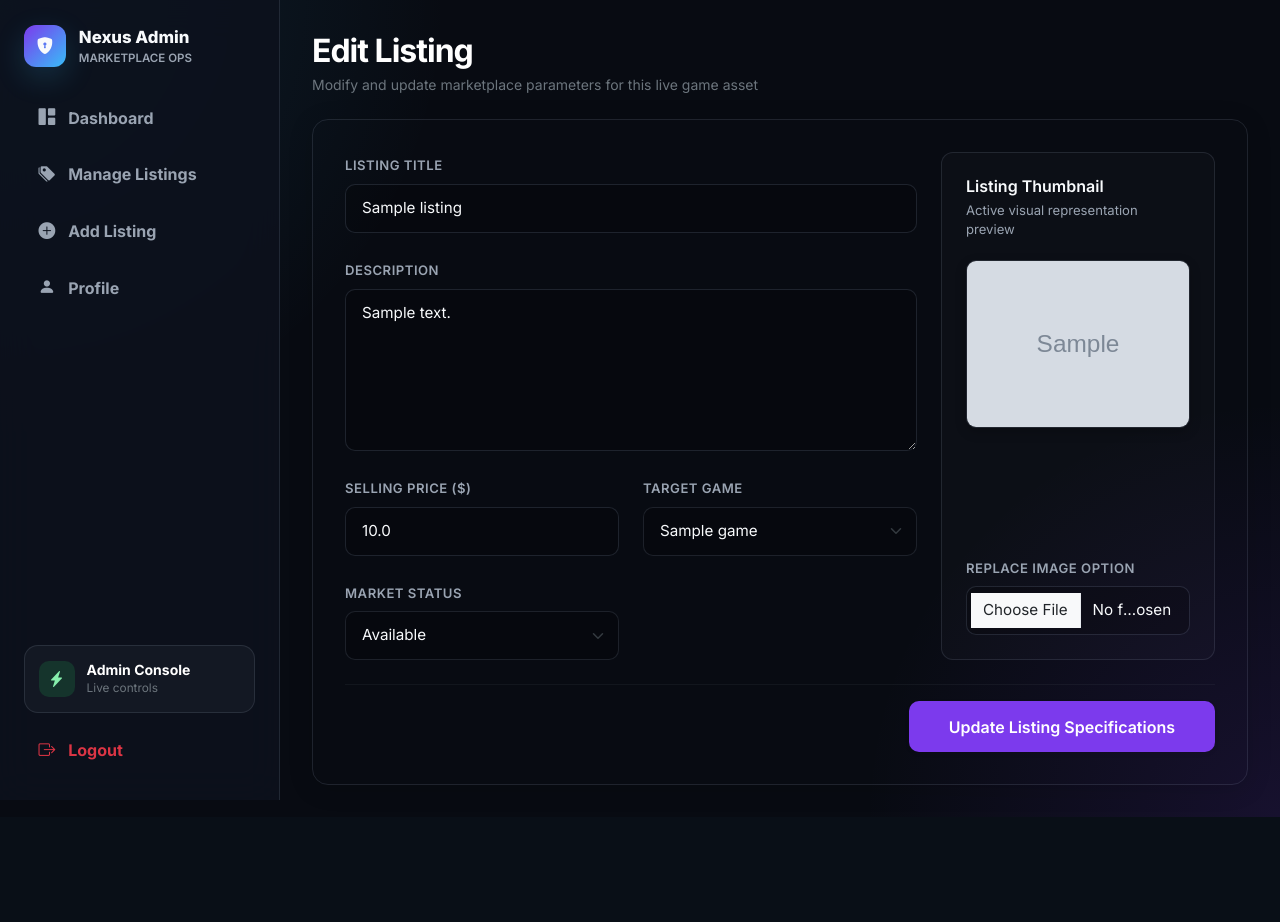
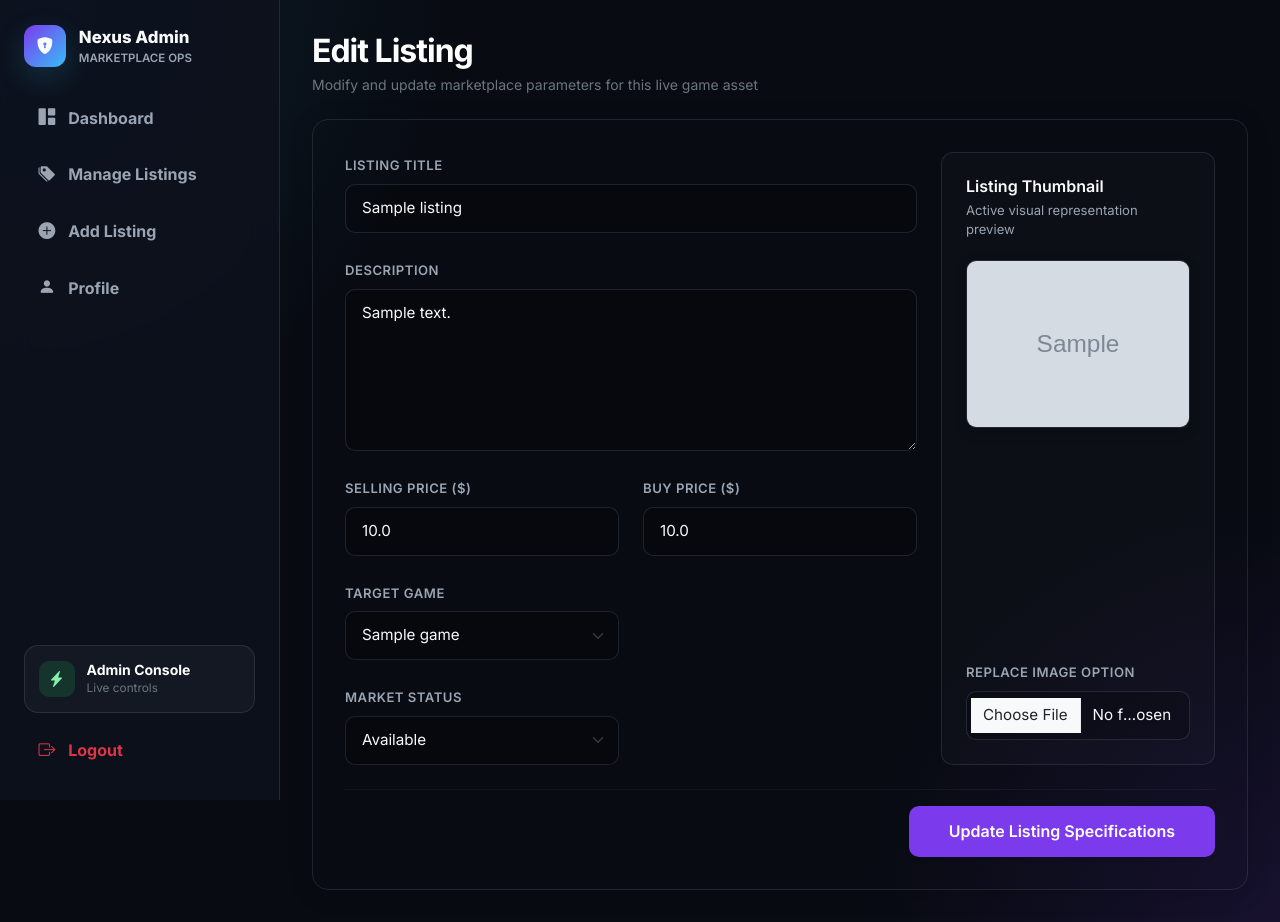
Before and after one commit to PhyoThiha26/gamestore-backend, a Flask app: page /admin/edit-listing/1 in a window 1280 px wide. Before the commit the page ends 817 px from the top, so only its background shows below. Run offline with Flask 3, Linux system fonts and the light colour scheme; the visitor is signed in with stand-in values (Sample User, id 1); tables that the repository leaves empty hold one stand-in row (values such as "Sample post"); grey boxes marked "Sample" are stand-in pictures.

Commit message:
edit listings

```diff
--- a/app/templates/admin/edit_listing.html
+++ b/app/templates/admin/edit_listing.html
@@ -135,6 +135,14 @@
                                 <input  step="0.01" name="price" class="form-control admin-input" value="{{ listing.price }}" required>
                             </div>
                         </div>
+
+                        <div class="col-md-6">
+                            <div class="mb-4">
+                                <label class="form-label">Buy Price ($)</label>
+                                <input  step="0.01" name="price" class="form-control admin-input" value="{{ listing.buy_price }}" required>
+                            </div>
+                        </div>
+
                         <div class="col-md-6">
                             <div class="mb-4">
                                 <label class="form-label">Target Game</label>
```
